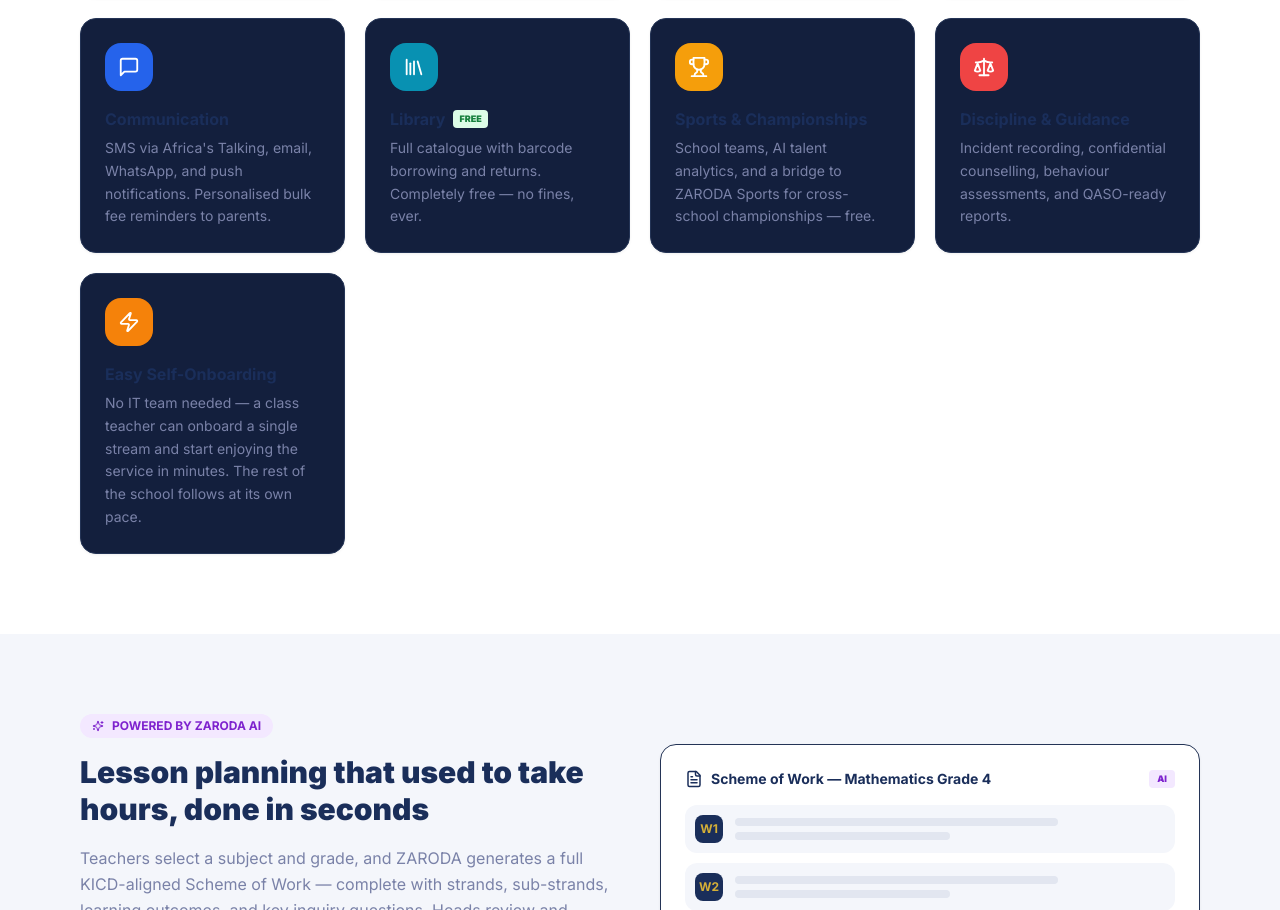
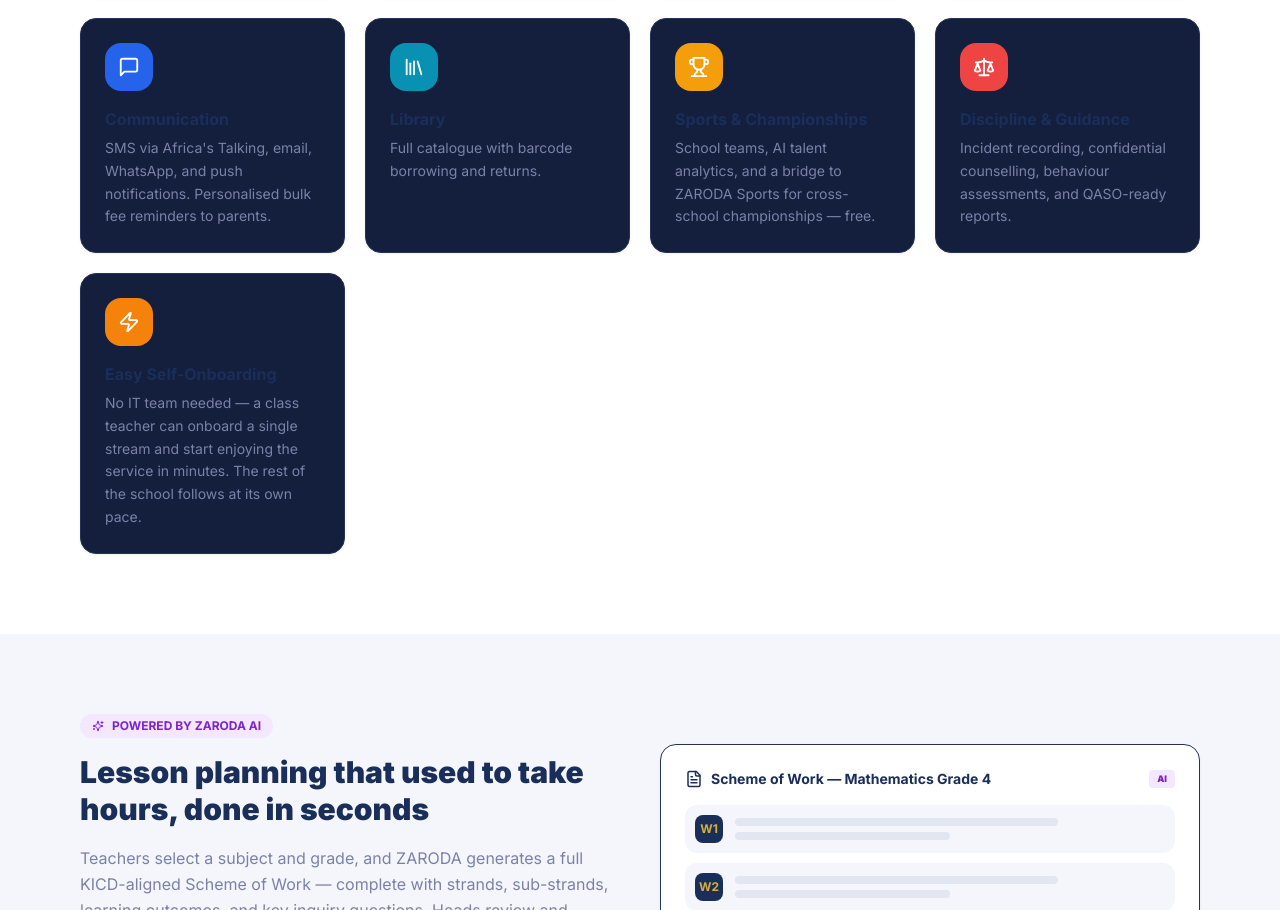
Before and after one commit to oduorongo/zaroda-main, a Next.js app in the folder frontend/: page / in a window 1280 px wide. Shown: the part 1422-2332 px from the top of the page. Built offline with nearby package versions, Linux system fonts and the light colour scheme; no server answers.

Commit message:
Remove FREE badge and free-fines copy from Library feature card
Co-Authored-By: Claude Sonnet 5 <noreply@anthropic.com>

```diff
--- a/frontend/app/page.tsx
+++ b/frontend/app/page.tsx
@@ -14,7 +14,7 @@ const MODULES = [
   { icon: DollarSign,    title: 'Finance & Fees',       desc: 'M-Pesa STK push collection, auto-reconciliation, FPE/FDJSE/FDSSE fund tracking, and payroll with statutory deductions.', color: 'bg-green-600' },
   { icon: Sparkles,      title: 'AI Professional Records', desc: 'Generate KICD-aligned Schemes of Work, Lesson Plans, and Lesson Notes in seconds, powered by ZARODA AI. HOI approval built in.', color: 'bg-purple-600' },
   { icon: MessageSquare, title: 'Communication',        desc: 'SMS via Africa\'s Talking, email, WhatsApp, and push notifications. Personalised bulk fee reminders to parents.', color: 'bg-blue-600' },
-  { icon: Library,       title: 'Library',              desc: 'Full catalogue with barcode borrowing and returns. Completely free — no fines, ever.', color: 'bg-cyan-600', badge: 'FREE' },
+  { icon: Library,       title: 'Library',              desc: 'Full catalogue with barcode borrowing and returns.', color: 'bg-cyan-600' },
   { icon: Trophy,        title: 'Sports & Championships', desc: 'School teams, AI talent analytics, and a bridge to ZARODA Sports for cross-school championships — free.', color: 'bg-amber-500' },
   { icon: Scale,         title: 'Discipline & Guidance', desc: 'Incident recording, confidential counselling, behaviour assessments, and QASO-ready reports.', color: 'bg-red-500' },
   { icon: Zap,           title: 'Easy Self-Onboarding', desc: 'No IT team needed — a class teacher can onboard a single stream and start enjoying the service in minutes. The rest of the school follows at its own pace.', color: 'bg-[#f5820a]' },
```
